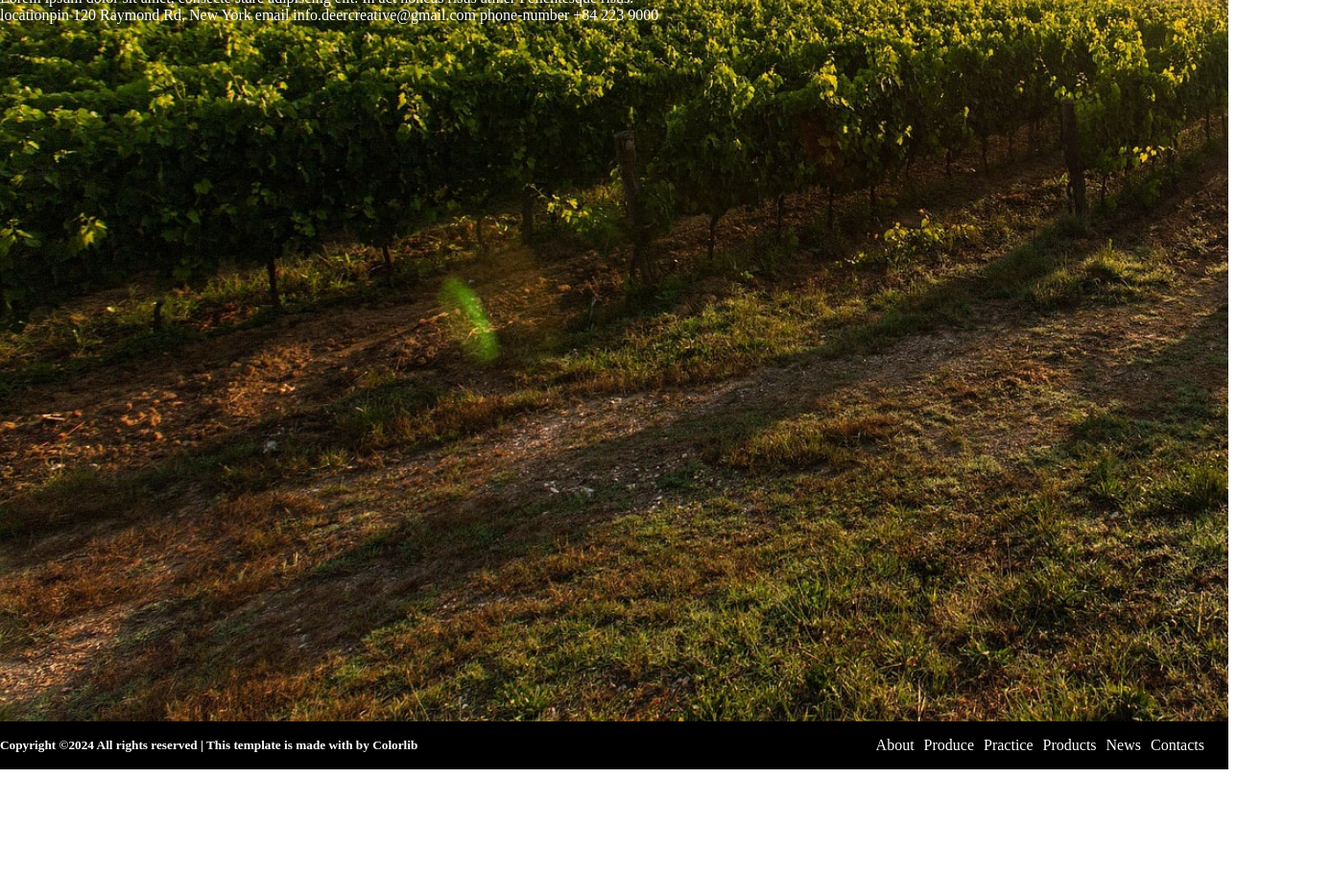
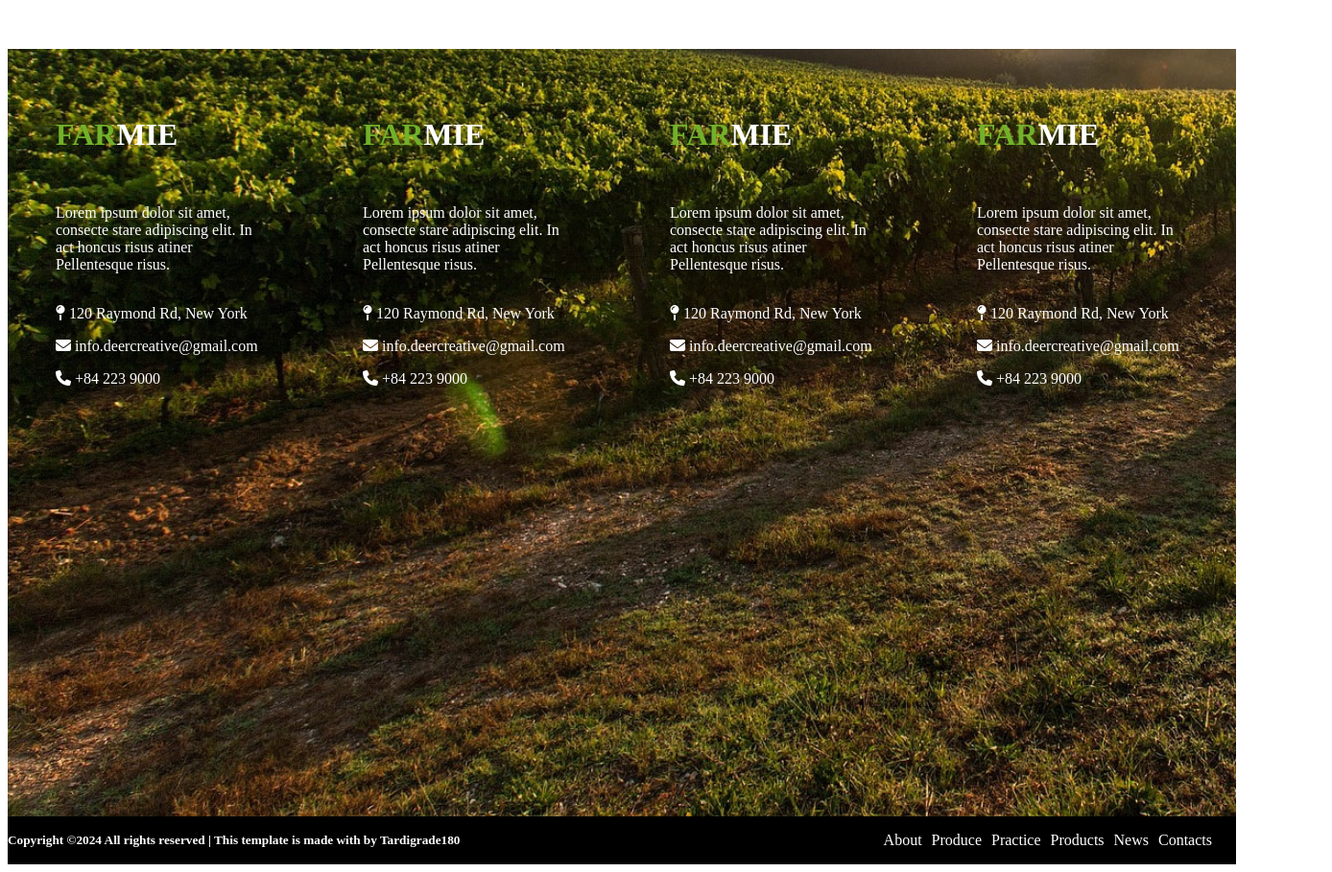
Before and after one commit to Tardigrade180/farm-site, a plain HTML site: page index.html in a window 1280 px wide. Shown: the part 2539-3448 px from the top of the page at 96% size, 1388 px wide, since content can reach past the window. Before the commit the page ends 3341 px from the top, so only its background shows below. Drawn offline with Linux system fonts and the light colour scheme.

Commit message:
Footer Editing

```diff
--- a/index.html
+++ b/index.html
@@ -86,26 +86,74 @@
 
     <footer>
         <div id="footer-background">
-            <div class="footer-item white-color">
+            <div class=" footer-item white-color">
                 <h1 class="green-color">FAR<span class="white-color">MIE</span></h1>
                 <p>Lorem ipsum dolor sit amet, consecte stare adipiscing elit. In act honcus risus atiner Pellentesque risus.</p>
                 <span>
-                    locationpin
+                    <i class="fa-solid fa-map-pin"></i>
                     <span>120 Raymond Rd, New York</span>
                 </span>
                 <span>
-                    email
+                    <i class="fa-solid fa-envelope"></i>
                     <span>info.deercreative@gmail.com</span>
                 </span>
                 <span>
-                    phone-number
+                    <i class="fa-sharp fa-solid fa-phone"></i>
+                    <span>+84 223 9000</span>
+                </span>
+            </div>
+            <div class=" footer-item white-color">
+                <h1 class="green-color">FAR<span class="white-color">MIE</span></h1>
+                <p>Lorem ipsum dolor sit amet, consecte stare adipiscing elit. In act honcus risus atiner Pellentesque risus.</p>
+                <span>
+                    <i class="fa-solid fa-map-pin"></i>
+                    <span>120 Raymond Rd, New York</span>
+                </span>
+                <span>
+                    <i class="fa-solid fa-envelope"></i>
+                    <span>info.deercreative@gmail.com</span>
+                </span>
+                <span>
+                    <i class="fa-sharp fa-solid fa-phone"></i>
+                    <span>+84 223 9000</span>
+                </span>
+            </div>
+            <div class=" footer-item white-color">
+                <h1 class="green-color">FAR<span class="white-color">MIE</span></h1>
+                <p>Lorem ipsum dolor sit amet, consecte stare adipiscing elit. In act honcus risus atiner Pellentesque risus.</p>
+                <span>
+                    <i class="fa-solid fa-map-pin"></i>
+                    <span>120 Raymond Rd, New York</span>
+                </span>
+                <span>
+                    <i class="fa-solid fa-envelope"></i>
+                    <span>info.deercreative@gmail.com</span>
+                </span>
+                <span>
+                    <i class="fa-sharp fa-solid fa-phone"></i>
+                    <span>+84 223 9000</span>
+                </span>
+            </div>
+            <div class=" footer-item white-color">
+                <h1 class="green-color">FAR<span class="white-color">MIE</span></h1>
+                <p>Lorem ipsum dolor sit amet, consecte stare adipiscing elit. In act honcus risus atiner Pellentesque risus.</p>
+                <span>
+                    <i class="fa-solid fa-map-pin"></i>
+                    <span>120 Raymond Rd, New York</span>
+                </span>
+                <span>
+                    <i class="fa-solid fa-envelope"></i>
+                    <span>info.deercreative@gmail.com</span>
+                </span>
+                <span>
+                    <i class="fa-sharp fa-solid fa-phone"></i>
                     <span>+84 223 9000</span>
                 </span>
             </div>
         </div>
 
         <div class="footer-down text-white">
-            <h5>Copyright ©2024 All rights reserved | This template is made with  by Colorlib</h5>
+            <h5>Copyright ©2024 All rights reserved | This template is made with  by Tardigrade180</h5>
             <div class="last-item">
                <span>About</span>
                <span>Produce</span>
--- a/style.css
+++ b/style.css
@@ -1,8 +1,13 @@
+<style>
+@import url('https://fonts.googleapis.com/css2?family=Space+Grotesk:wght@300..700&display=swap');
+</style>
+
 * {
     padding: 0;
     margin: 0;
     box-sizing: border-box;
     overflow-x: hidden;
+
 }
 
 .nav-edit {
@@ -138,6 +143,8 @@
     background-repeat: no-repeat;
     object-fit: contain;
     background-attachment: fixed;
+    display: flex;
+    flex-direction: row;
 }
 
 .footer-down {
@@ -164,3 +171,12 @@
 .button-edit2 {
     margin-top: 5px;
 }
+
+.footer-item {
+    display: grid;
+    grid-template-rows: auto;
+    width: 20rem;
+    height: 20rem;
+    margin: 50px 50px;
+    justify-content: baseline;
+}
```
